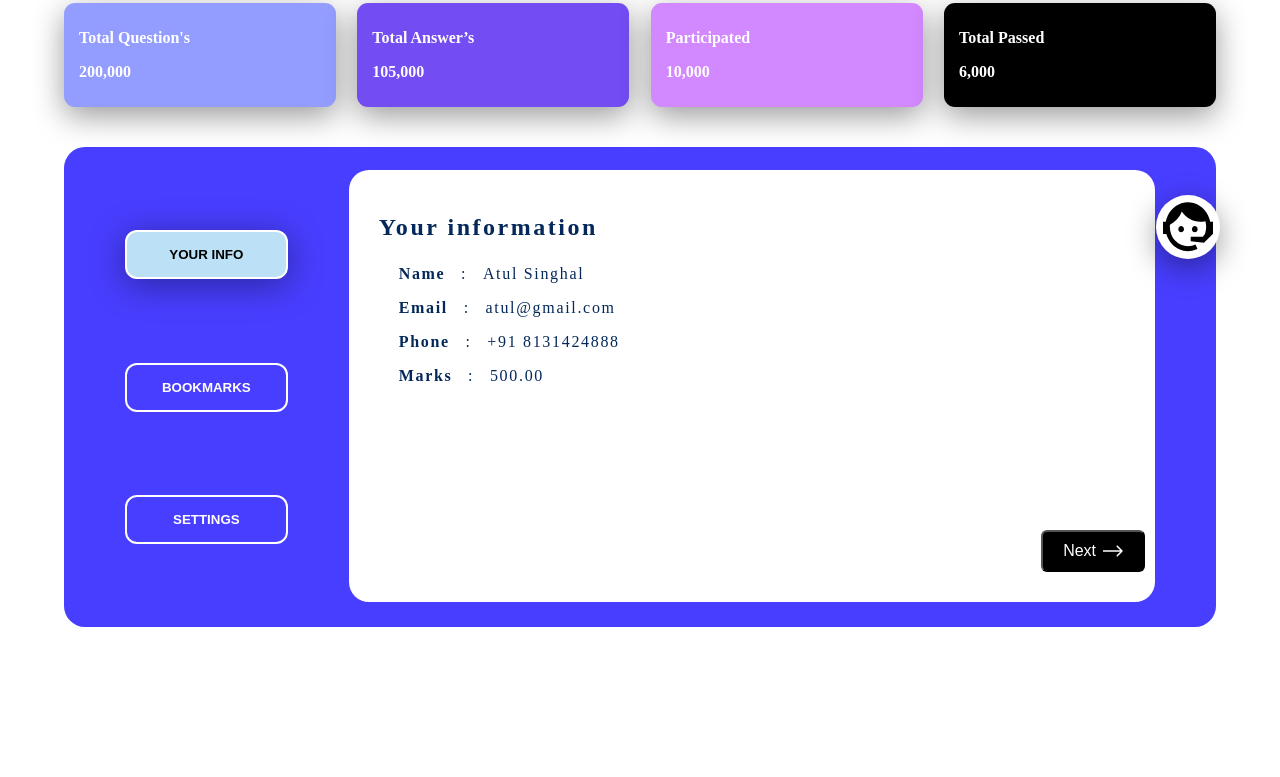
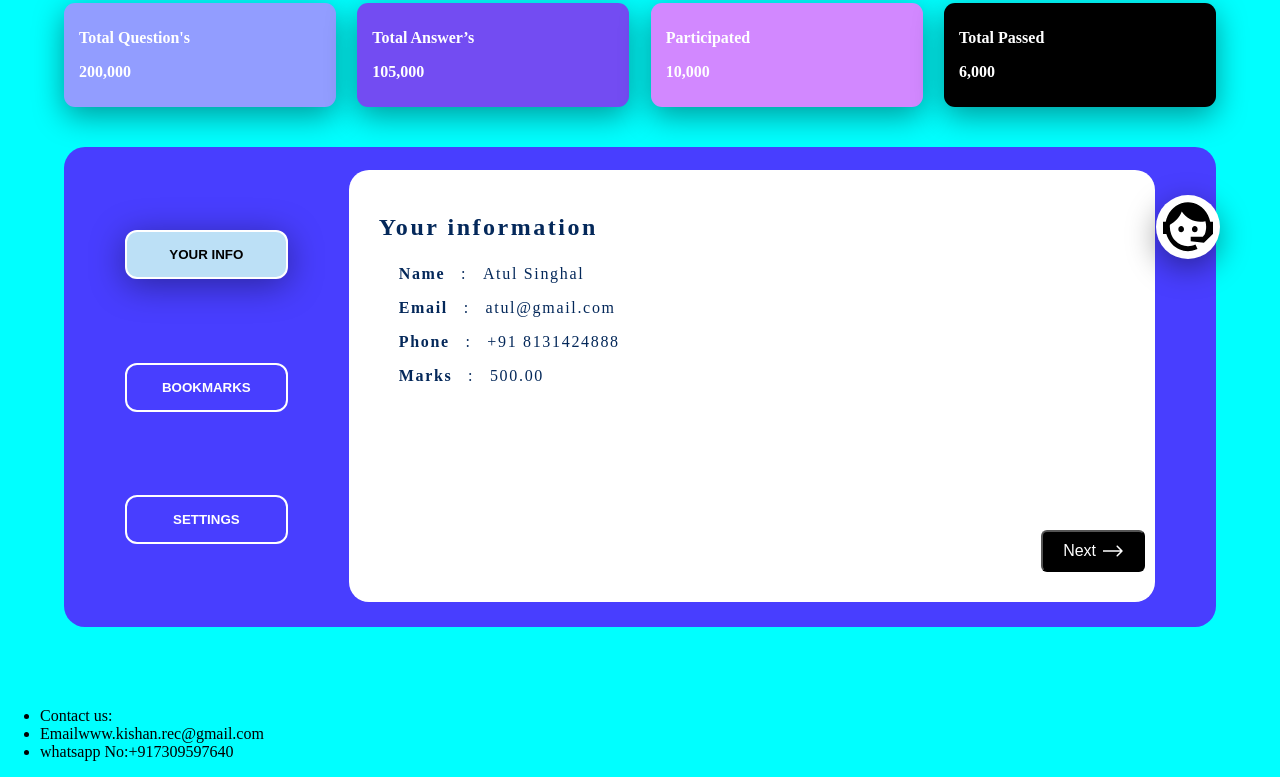
Before and after one commit to Kishan5406/learning-git, a plain HTML site: page index.html in a window 1280 px wide. Shown: the part 521-1298 px from the top of the page. Before the commit the page ends 1228 px from the top, so only its background shows below. Drawn offline with Linux system fonts and the light colour scheme.

Commit message:
added new style file

```diff
--- /dev/null
+++ b/index.css
@@ -0,0 +1,3 @@
+body{
+    background-color: aqua;
+}
--- a/index.html
+++ b/index.html
@@ -6,6 +6,7 @@
   <meta http-equiv="X-UA-Compatible" content="IE=edge">
   <meta name="viewport" content="width=device-width, initial-scale=1.0">
   <link rel="stylesheet" href="style.css">
+  <link rel="stylesheet" href="index.css">
   <title>DAPPR</title>
 </head>
 
@@ -66,7 +67,13 @@
     <div class="help"><img src="./assets/Help.svg"></div>
   </div>
 
-
+  <div class="footer">
+    <Ul>
+      <li>Contact us:</li>
+      <li>Email<span>www.kishan.rec@gmail.com</span></li>
+      <li>whatsapp No:<span>+917309597640</span></li>
+    </Ul>
+  </div>
 </body>
 
 </html>
```
